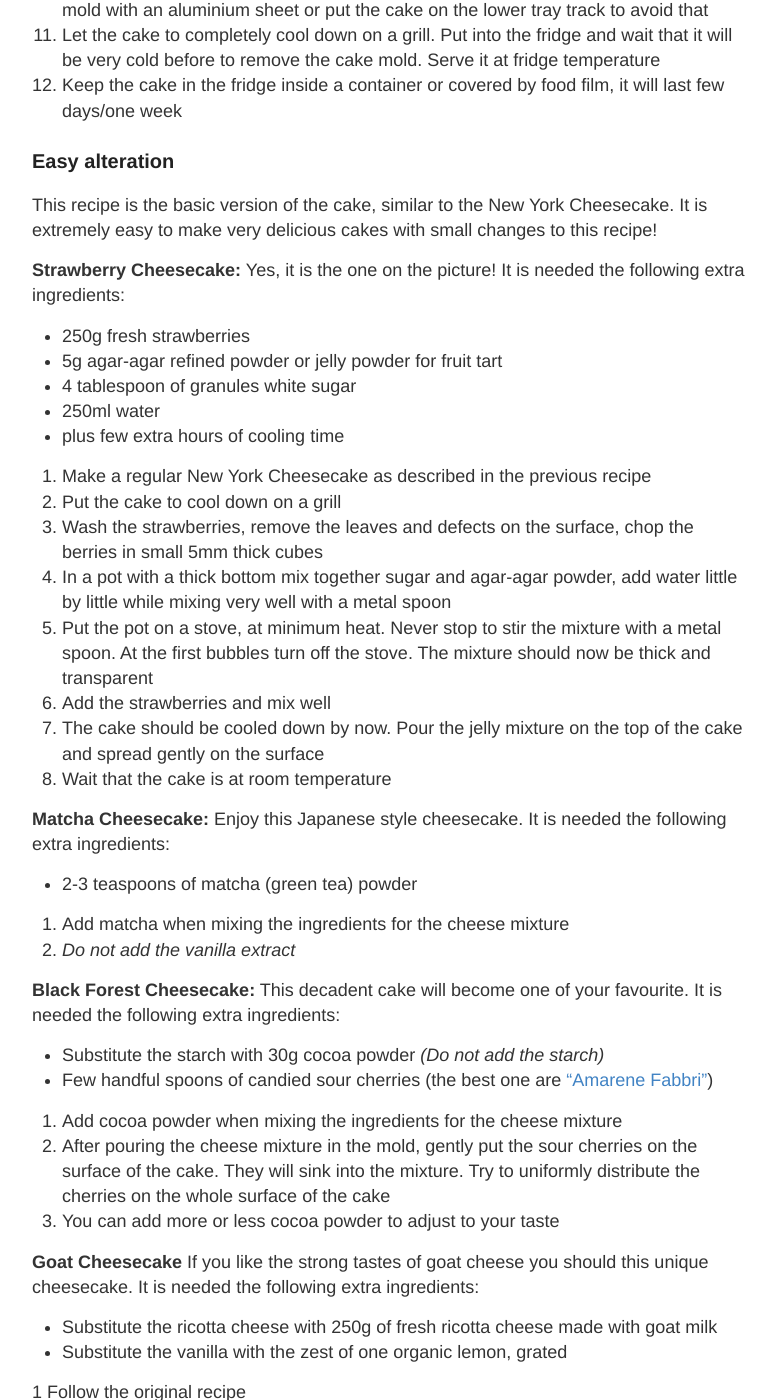
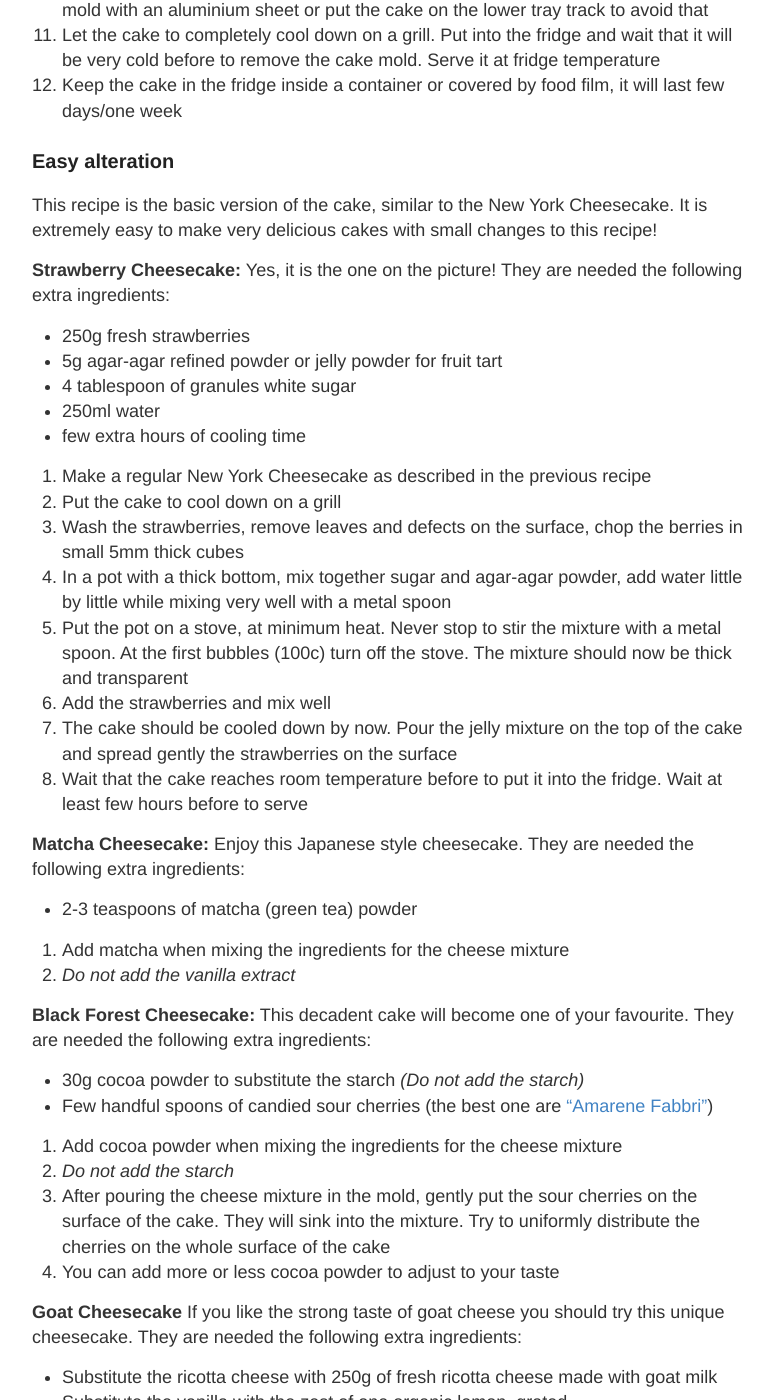
Before and after one commit to ecodallaluna/back2bake, a Jekyll site: the page built from _posts/2018-5-1-Italian-Cheesecake.md, in a window 1280 px wide and 1400 px high, scrolled down 2656 px. Shown: the whole window, without its empty margins (248-1023 px from the left). Built offline with Jekyll 4.4.1, drawn with Linux system fonts in a browser that asks for light colours.

Commit message:
Update 2018-5-1-Italian-Cheesecake.md

```diff
--- a/_posts/2018-5-1-Italian-Cheesecake.md
+++ b/_posts/2018-5-1-Italian-Cheesecake.md
@@ -65,41 +65,42 @@ This recipe can be easily modified to make more sophisticated cakes. Please chec
 This recipe is the basic version of the cake, similar to the New York Cheesecake. It is extremely easy to make very delicious cakes with small changes to this recipe!
 
 **Strawberry Cheesecake:**
-Yes, it is the one on the picture! It is needed the following extra ingredients:
+Yes, it is the one on the picture! They are needed the following extra ingredients:
 * 250g fresh strawberries
 * 5g agar-agar refined powder or jelly powder for fruit tart
 * 4 tablespoon of granules white sugar
 * 250ml water
-* plus few extra hours of cooling time
+* few extra hours of cooling time
 
 1. Make a regular New York Cheesecake as described in the previous recipe
 1. Put the cake to cool down on a grill
-1. Wash the strawberries, remove the leaves and defects on the surface, chop the berries in small 5mm thick cubes
-1. In a pot with a thick bottom mix together sugar and agar-agar powder, add water little by little while mixing very well with a metal spoon
-1. Put the pot on a stove, at minimum heat. Never stop to stir the mixture with a metal spoon. At the first bubbles turn off the stove. The mixture should now be thick and transparent
+1. Wash the strawberries, remove leaves and defects on the surface, chop the berries in small 5mm thick cubes
+1. In a pot with a thick bottom, mix together sugar and agar-agar powder, add water little by little while mixing very well with a metal spoon
+1. Put the pot on a stove, at minimum heat. Never stop to stir the mixture with a metal spoon. At the first bubbles (100c) turn off the stove. The mixture should now be thick and transparent
 1. Add the strawberries and mix well
-1. The cake should be cooled down by now. Pour the jelly mixture on the top of the cake and spread gently on the surface
-1. Wait that the cake is at room temperature
+1. The cake should be cooled down by now. Pour the jelly mixture on the top of the cake and spread gently the strawberries on the surface
+1. Wait that the cake reaches room temperature before to put it into the fridge. Wait at least few hours before to serve
 
 
 **Matcha Cheesecake:**
-Enjoy this Japanese style cheesecake. It is needed the following extra ingredients:
+Enjoy this Japanese style cheesecake. They are needed the following extra ingredients:
 * 2-3 teaspoons of matcha (green tea) powder
 
 1. Add matcha when mixing the ingredients for the cheese mixture
 1. *Do not add the vanilla extract*
 
 **Black Forest Cheesecake:**
-This decadent cake will become one of your favourite. It is needed the following extra ingredients:
-* Substitute the starch with 30g cocoa powder *(Do not add the starch)*
+This decadent cake will become one of your favourite. They are needed the following extra ingredients:
+* 30g cocoa powder to substitute the starch *(Do not add the starch)*
 * Few handful spoons of candied sour cherries (the best one are [“Amarene Fabbri”](http://www.fabbri1905.com/))
 
 1. Add cocoa powder when mixing the ingredients for the cheese mixture
+1. *Do not add the starch*
 1. After pouring the cheese mixture in the mold, gently put the sour cherries on the surface of the cake. They will sink into the mixture. Try to uniformly distribute the cherries on the whole surface of the cake
 1. You can add more or less cocoa powder to adjust to your taste
 
 **Goat Cheesecake**
-If you like the strong tastes of goat cheese you should this unique cheesecake. It is needed the following extra ingredients:
+If you like the strong taste of goat cheese you should try this unique cheesecake. They are needed the following extra ingredients:
 * Substitute the ricotta cheese with 250g of fresh ricotta cheese made with goat milk
 * Substitute the vanilla with the zest of one organic lemon, grated
 
```
